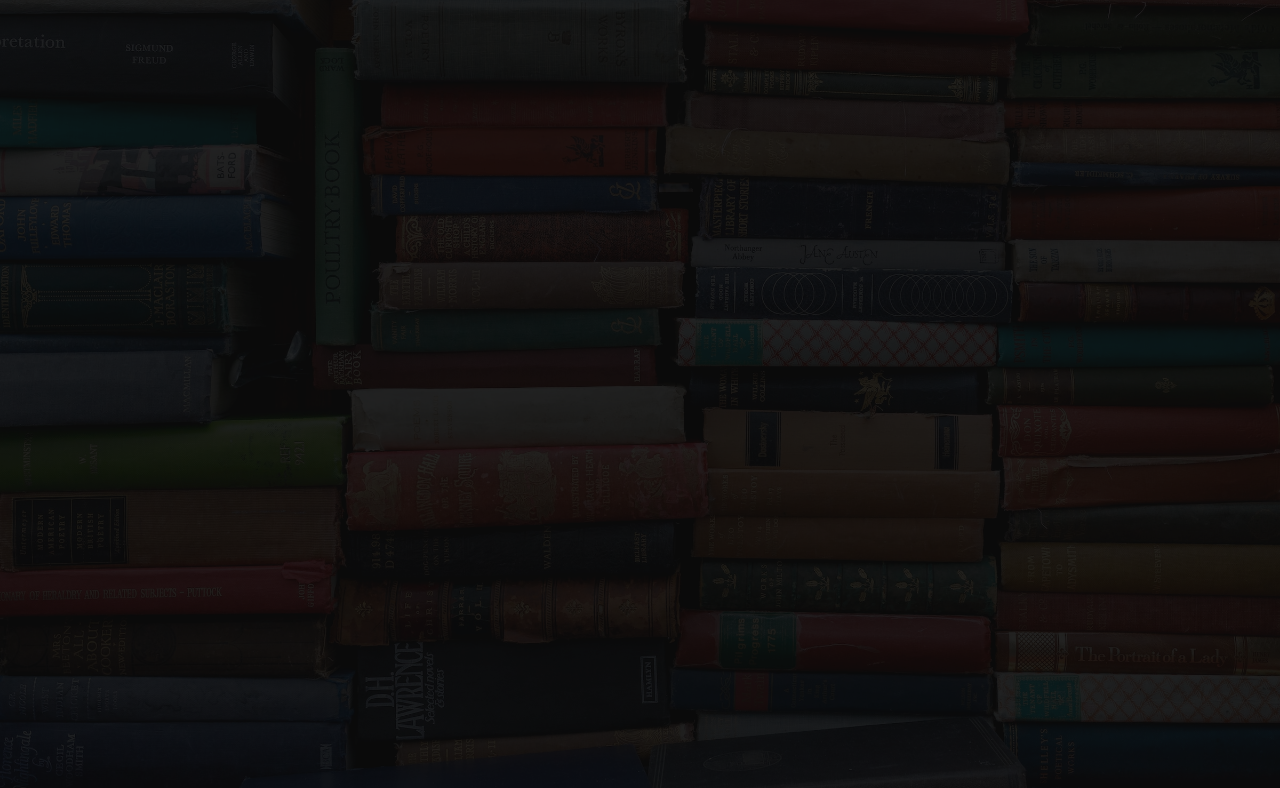
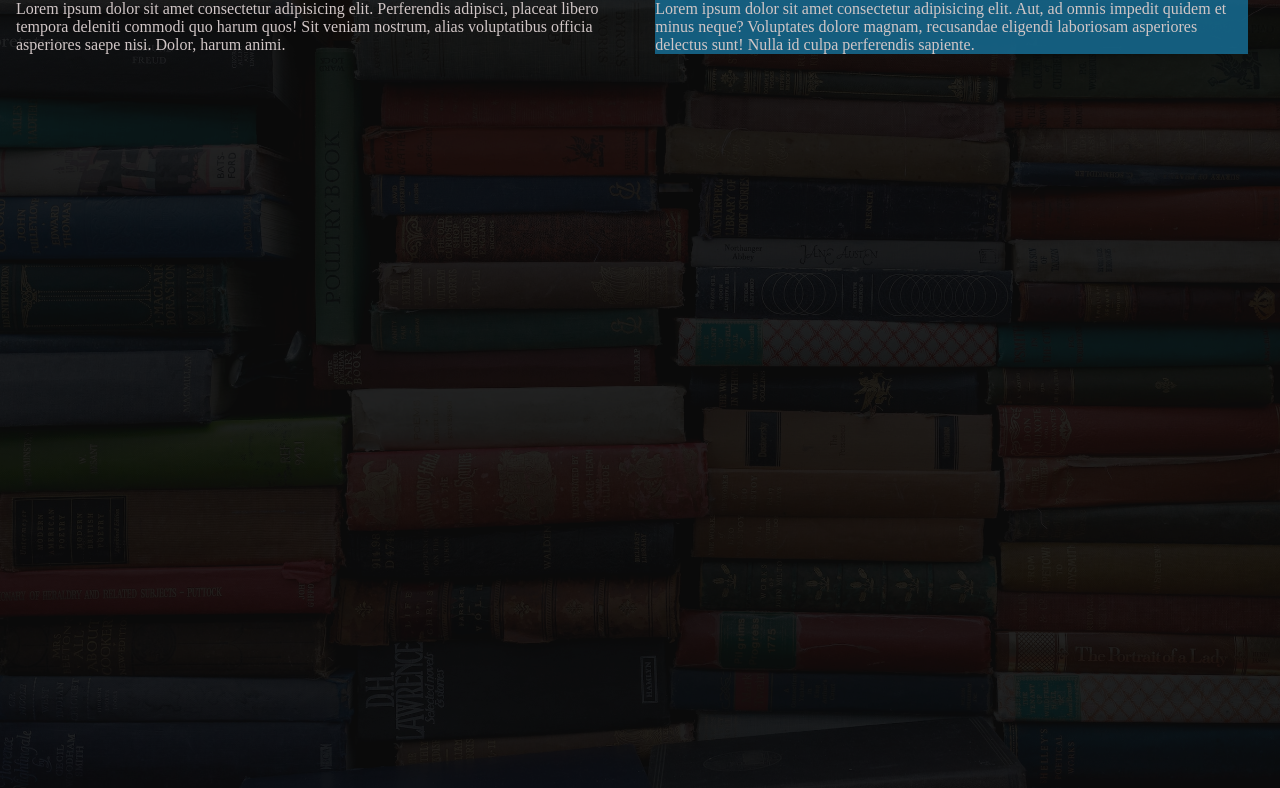
Before and after one commit to Settc/eb00k_landing_page, a website: page index.html in a window 1280 px wide. Drawn offline with Linux system fonts and the light colour scheme.

Commit message:
Add some styling, mainly a max width for the container along with a font color change

```diff
--- a/index.html
+++ b/index.html
@@ -12,9 +12,16 @@
     <div class="overlay">
 
     </div>
-    <div id="container">
+    <div class="bg">
+        <div class="container">
 
-
+            <div class="info">
+                Lorem ipsum dolor sit amet consectetur adipisicing elit. Perferendis adipisci, placeat libero tempora deleniti commodi quo harum quos! Sit veniam nostrum, alias voluptatibus officia asperiores saepe nisi. Dolor, harum animi.
+            </div>
+            <div class="cta-container">
+                Lorem ipsum dolor sit amet consectetur adipisicing elit. Aut, ad omnis impedit quidem et minus neque? Voluptates dolore magnam, recusandae eligendi laboriosam asperiores delectus sunt! Nulla id culpa perferendis sapiente.
+            </div>
+        </div>
     </div>
-</body>
+    </body>
 </html>
--- a/package.json
+++ b/package.json
@@ -16,5 +16,8 @@
   "bugs": {
     "url": "https://github.com/Settc/eb00k_landing_page/issues"
   },
-  "homepage": "https://github.com/Settc/eb00k_landing_page#readme"
+  "homepage": "https://github.com/Settc/eb00k_landing_page#readme",
+  "dependencies": {
+    "sass": "^1.58.0"
+  }
 }
--- a/style.css
+++ b/style.css
@@ -1,7 +1,5 @@
 body {
-
     margin: 0;
-
 }
 
 .overlay {
@@ -11,14 +9,40 @@ body {
     background-color: rgba(10, 10, 10, .9);
     background-size: cover;
     position: absolute;
+    z-index: 1;
 }
 
-#container {
-    margin: 0px;
+.info {
+    color: rgb(209, 198, 198);
+    z-index: 2;
+    margin-left: 1em;
+
+}
+
+.cta-container {
+    min-width: 300px;
+    background-color: rgba(22, 102, 139, 0.9);
+    color: rgb(209, 198, 198);
+    z-index: 2;
+    margin-right: 2em;
+
+
+}
+
+.bg {
     height: 100vh;
     width: 100vw;
     background-image: url("static/books.jpg");
     background-size: cover;
-
+    z-index: 0;
 
 }
+
+.container {
+    display: flex;
+    align-items: flex-start;
+    justify-content: space-evenly;
+    gap: 3em;
+    max-width: 1800px;
+    margin: 0 auto;
+}
```
Also changed, not shown: 1 other file.
